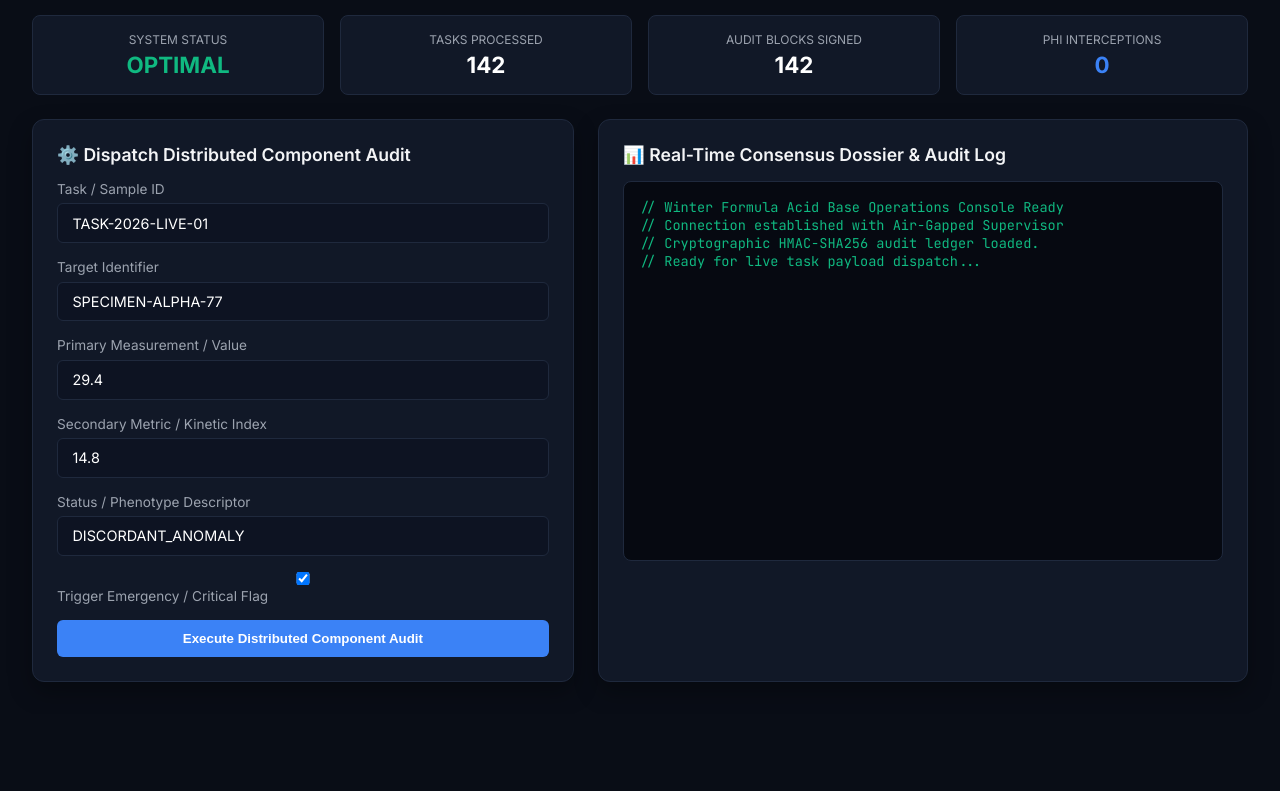
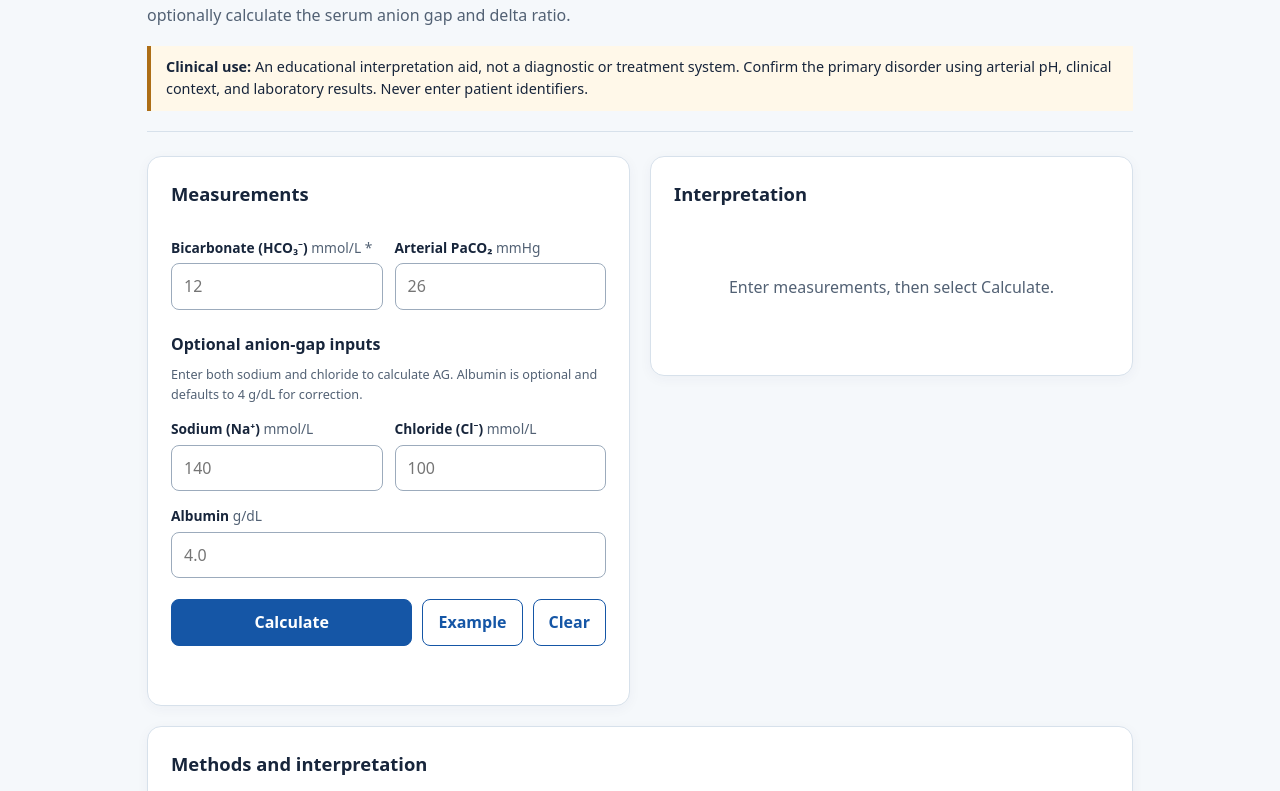
Before and after one commit to abusuraihsakhri/winter-formula-acid-base, a plain HTML site: page web/index.html in a window 1280 px wide. Shown: the part 126-917 px from the top of the page. Before the commit the page ends 840 px from the top, so only its background shows below. Drawn offline with Linux system fonts and the light colour scheme.

Commit message:
Replace simulated operations console with accessible local acid-base calculator

```diff
--- a/web/index.html
+++ b/web/index.html
@@ -1,236 +1,129 @@
-<!DOCTYPE html>
+<!doctype html>
 <html lang="en">
 <head>
-    <meta charset="UTF-8">
-    <meta name="viewport" content="width=device-width, initial-scale=1.0">
-    <title>Winter Formula Acid Base — Operations Console</title>
-    <link href="https://fonts.googleapis.com/css2?family=Inter:wght@300;400;600;700&family=JetBrains+Mono:wght@400;600&display=swap" rel="stylesheet">
+  <meta charset="utf-8">
+  <meta name="viewport" content="width=device-width, initial-scale=1">
+  <meta name="description" content="Local Winter's formula and anion gap calculator for metabolic acidosis.">
+  <title>Winter's Formula | Acid–Base Calculator</title>
   <style>
-        :root {
-            --bg: #090d16;
-            --card: #111827;
-            --border: #1f293d;
-            --accent: #3b82f6;
-            --accent-glow: rgba(59, 130, 246, 0.25);
-            --text: #f3f4f6;
-            --text-muted: #9ca3af;
-            --danger: #ef4444;
-            --warning: #f59e0b;
-            --success: #10b981;
-        }
-        * { box-sizing: border-box; margin: 0; padding: 0; }
-        body {
-            font-family: 'Inter', sans-serif;
-            background: var(--bg);
-            color: var(--text);
-            padding: 2rem;
-            min-height: 100vh;
-        }
-        .header {
-            display: flex;
-            justify-content: space-between;
-            align-items: center;
-            border-bottom: 1px solid var(--border);
-            padding-bottom: 1.5rem;
-            margin-bottom: 2rem;
-        }
-        .header-title h1 { font-size: 1.6rem; font-weight: 700; color: #fff; }
-        .header-title p { color: var(--text-muted); font-size: 0.9rem; margin-top: 0.25rem; }
-        .badge {
-            display: inline-block;
-            padding: 0.3rem 0.8rem;
-            border-radius: 9999px;
-            font-size: 0.75rem;
-            font-weight: 600;
-            background: var(--accent-glow);
-            color: var(--accent);
-            border: 1px solid var(--accent);
-        }
-        .grid {
-            display: grid;
-            grid-template-columns: 1fr 1.2fr;
-            gap: 1.5rem;
-        }
-        .card {
-            background: var(--card);
-            border: 1px solid var(--border);
-            border-radius: 12px;
-            padding: 1.5rem;
-            box-shadow: 0 10px 25px rgba(0,0,0,0.3);
-        }
-        .card h2 {
-            font-size: 1.1rem;
-            font-weight: 600;
-            margin-bottom: 1rem;
-            display: flex;
-            align-items: center;
-            gap: 0.5rem;
-        }
-        .form-group { margin-bottom: 1rem; }
-        label { display: block; font-size: 0.85rem; color: var(--text-muted); margin-bottom: 0.4rem; }
-        input, select, textarea {
-            width: 100%;
-            padding: 0.65rem 0.9rem;
-            background: #0d1322;
-            border: 1px solid var(--border);
-            border-radius: 6px;
-            color: #fff;
-            font-family: inherit;
-            font-size: 0.9rem;
-        }
-        input:focus, textarea:focus { outline: none; border-color: var(--accent); }
-        .btn {
-            background: var(--accent);
-            color: #fff;
-            border: none;
-            padding: 0.7rem 1.4rem;
-            border-radius: 6px;
-            font-weight: 600;
-            cursor: pointer;
-            transition: 0.2s;
-            width: 100%;
-        }
-        .btn:hover { background: #2563eb; }
-        .terminal {
-            background: #060911;
-            border: 1px solid var(--border);
-            border-radius: 8px;
-            padding: 1rem;
-            font-family: 'JetBrains Mono', monospace;
-            font-size: 0.85rem;
-            color: #10b981;
-            height: 380px;
-            overflow-y: auto;
-            white-space: pre-wrap;
-        }
-        .metrics-bar {
-            display: grid;
-            grid-template-columns: repeat(4, 1fr);
-            gap: 1rem;
-            margin-bottom: 1.5rem;
-        }
-        .metric-box {
-            background: var(--card);
-            border: 1px solid var(--border);
-            border-radius: 8px;
-            padding: 1rem;
-            text-align: center;
-        }
-        .metric-val { font-size: 1.4rem; font-weight: 700; color: #fff; margin-top: 0.25rem; }
-        .metric-label { font-size: 0.75rem; color: var(--text-muted); text-transform: uppercase; }
+    :root { color-scheme: light; font-family: system-ui,-apple-system,BlinkMacSystemFont,"Segoe UI",sans-serif; --ink:#17253b; --muted:#526174; --line:#d7e1eb; --bg:#f5f8fb; --blue:#1556a6; --card:#fff; }
+    * { box-sizing:border-box; }
+    body { margin:0; background:var(--bg); color:var(--ink); line-height:1.55; }
+    .wrap { max-width:1030px; margin:0 auto; padding:24px 22px 48px; }
+    header { border-bottom:1px solid var(--line); padding-bottom:20px; margin-bottom:24px; }
+    h1 { font-size:clamp(1.7rem,3.1vw,2.45rem); letter-spacing:-.035em; margin:5px 0; line-height:1.2; }
+    h2 { font-size:1.15rem; margin:0 0 15px; }
+    h3 { font-size:1rem; margin:22px 0 8px; }
+    p { margin:9px 0; }
+    .eyebrow { font-size:.78rem; color:var(--blue); text-transform:uppercase; letter-spacing:.1em; font-weight:700; }
+    .sub, .help, footer { color:var(--muted); }
+    .sub { max-width:740px; }
+    .notice { border-left:4px solid #ad6e16; background:#fff8e9; padding:10px 15px; margin-top:18px; font-size:.9rem; }
+    .layout { display:grid; grid-template-columns:minmax(0,1fr) minmax(0,1fr); gap:20px; align-items:start; }
+    .panel { background:var(--card); border:1px solid var(--line); border-radius:14px; padding:23px; box-shadow:0 3px 13px #2539520b; min-width:0; }
+    label { display:block; font-size:.86rem; font-weight:650; margin:14px 0 5px; }
+    .help { display:block; font-size:.79rem; margin:3px 0 0; }
+    input { display:block; font:inherit; width:100%; padding:10px 12px; border-radius:8px; border:1px solid #9cabbc; background:white; color:var(--ink); }
+    input:focus-visible,button:focus-visible,a:focus-visible { outline:3px solid #6b9fe2; outline-offset:2px; }
+    .row { display:grid; grid-template-columns:1fr 1fr; gap:12px; }
+    .unit { color:var(--muted); font-weight:400; }
+    .buttons { display:flex; flex-wrap:wrap; gap:10px; margin-top:21px; }
+    button { cursor:pointer; border:1px solid var(--blue); border-radius:8px; padding:10px 15px; font:inherit; font-weight:650; }
+    button.primary { background:var(--blue); color:#fff; flex:1; }
+    button.secondary { background:#fff; color:var(--blue); }
+    button:hover { filter:brightness(.94); }
+    #error { color:#a12424; margin-top:11px; font-weight:600; min-height:1em; }
+    .empty { padding:52px 0; text-align:center; color:var(--muted); }
+    .result-title { color:var(--muted); font-size:.78rem; font-weight:700; letter-spacing:.04em; text-transform:uppercase; }
+    .hero-number { font-weight:750; color:var(--blue); font-variant-numeric:tabular-nums; font-size:clamp(2.1rem,4vw,3rem); line-height:1.2; margin:8px 0 0; }
+    .range { font-size:1.03rem; margin:6px 0 19px; }
+    .interp { background:#eef4fc; border-left:4px solid var(--blue); padding:12px 14px; border-radius:4px; font-weight:600; }
+    dl { margin:14px 0 0; }
+    .measure { display:flex; justify-content:space-between; align-items:baseline; gap:10px; padding:11px 0; border-bottom:1px solid var(--line); }
+    dt { color:var(--muted); font-size:.88rem; }
+    dd { margin:0; text-align:right; font-weight:700; font-variant-numeric:tabular-nums; }
+    .formula { font: .9rem ui-monospace,SFMono-Regular,Consolas,monospace; padding:12px; background:#edf2f7; border-radius:8px; overflow-x:auto; }
+    .footnote { color:var(--muted); font-size:.83rem; margin-top:15px; }
+    .reference { margin-top:20px; }
+    footer { font-size:.82rem; margin-top:26px; border-top:1px solid var(--line); padding-top:14px; }
+    a { color:var(--blue); text-underline-offset:3px; }
+    [hidden] { display:none !important; }
+    @media(max-width:730px) { .layout { grid-template-columns:1fr; } .wrap { padding:18px 14px 36px; } .panel { padding:19px; } }
+    @media(max-width:360px) { .row { grid-template-columns:1fr; gap:0; } }
   </style>
+  <script defer src="./calculator.js"></script>
+  <script defer src="./app.js"></script>
 </head>
 <body>
-
-    <div class="header">
-        <div class="header-title">
-            <h1>Winter Formula Acid Base</h1>
-            <p>Domain: Clinical & Cryptographic AI | Standard: CAP / CLSI / NIST Standards | LabMind-Atlas Architecture</p>
+  <main class="wrap">
+    <header>
+      <div class="eyebrow">Clinical physiology · Local calculation</div>
+      <h1>Winter's formula</h1>
+      <p class="sub">Estimate the expected arterial PaCO₂ in metabolic acidosis, compare measured compensation, and optionally calculate the serum anion gap and delta ratio.</p>
+      <div class="notice"><strong>Clinical use:</strong> An educational interpretation aid, not a diagnostic or treatment system. Confirm the primary disorder using arterial pH, clinical context, and laboratory results. Never enter patient identifiers.</div>
+    </header>
+    <div class="layout">
+      <section class="panel" aria-labelledby="input-heading">
+        <h2 id="input-heading">Measurements</h2>
+        <form id="calculator-form" novalidate>
+          <div class="row">
+            <div>
+              <label for="hco3">Bicarbonate (HCO₃⁻) <span class="unit">mmol/L *</span></label>
+              <input id="hco3" name="hco3" type="number" min="0.01" max="60" step="any" inputmode="decimal" required placeholder="12">
             </div>
             <div>
-            <span class="badge">Air-Gapped Active</span>
-            <span class="badge" style="background: rgba(16,185,129,0.2); color: #10b981; border-color: #10b981;">Zero-PHI Guard Active</span>
+              <label for="pco2">Arterial PaCO₂ <span class="unit">mmHg</span></label>
+              <input id="pco2" name="pco2" type="number" min="0.01" max="150" step="any" inputmode="decimal" placeholder="26">
             </div>
           </div>
-
-    <div class="metrics-bar">
-        <div class="metric-box">
-            <div class="metric-label">System Status</div>
-            <div class="metric-val" style="color: var(--success);" id="m-status">OPTIMAL</div>
+          <h3>Optional anion-gap inputs</h3>
+          <p class="help">Enter both sodium and chloride to calculate AG. Albumin is optional and defaults to 4 g/dL for correction.</p>
+          <div class="row">
+            <div>
+              <label for="sodium">Sodium (Na⁺) <span class="unit">mmol/L</span></label>
+              <input id="sodium" name="sodium" type="number" min="0.01" max="250" step="any" inputmode="decimal" placeholder="140">
             </div>
-        <div class="metric-box">
-            <div class="metric-label">Tasks Processed</div>
-            <div class="metric-val" id="m-tasks">142</div>
-        </div>
-        <div class="metric-box">
-            <div class="metric-label">Audit Blocks Signed</div>
-            <div class="metric-val" id="m-audit">142</div>
-        </div>
-        <div class="metric-box">
-            <div class="metric-label">PHI Interceptions</div>
-            <div class="metric-val" style="color: var(--accent);" id="m-phi">0</div>
+            <div>
+              <label for="chloride">Chloride (Cl⁻) <span class="unit">mmol/L</span></label>
+              <input id="chloride" name="chloride" type="number" min="0.01" max="220" step="any" inputmode="decimal" placeholder="100">
             </div>
           </div>
-
-    <div class="grid">
-        <div class="card">
-            <h2>⚙️ Dispatch Distributed Component Audit</h2>
-            <div class="form-group">
-                <label>Task / Sample ID</label>
-                <input type="text" id="task_id" value="TASK-2026-LIVE-01">
+          <label for="albumin">Albumin <span class="unit">g/dL</span></label>
+          <input id="albumin" name="albumin" type="number" min="0.01" max="8" step="any" inputmode="decimal" placeholder="4.0">
+          <div class="buttons">
+            <button class="primary" type="submit">Calculate</button>
+            <button class="secondary" type="button" id="example">Example</button>
+            <button class="secondary" type="reset">Clear</button>
           </div>
-            <div class="form-group">
-                <label>Target Identifier</label>
-                <input type="text" id="target_id" value="SPECIMEN-ALPHA-77">
+          <p id="error" role="alert" aria-live="polite"></p>
+        </form>
+      </section>
+      <section class="panel" aria-labelledby="output-heading">
+        <h2 id="output-heading">Interpretation</h2>
+        <div id="empty-result" class="empty">Enter measurements, then select Calculate.</div>
+        <div id="results" hidden aria-live="polite">
+          <div class="result-title">Expected arterial PaCO₂</div>
+          <div class="hero-number"><span id="expected"></span> <span style="font-size:.42em">mmHg</span></div>
+          <p class="range">Expected interval: <strong id="interval"></strong> mmHg</p>
+          <p class="interp" id="interpretation"></p>
+          <dl>
+            <div class="measure"><dt>Anion gap (without K⁺)</dt><dd id="anion-gap"></dd></div>
+            <div class="measure"><dt>Albumin-corrected AG</dt><dd id="corrected-gap"></dd></div>
+            <div class="measure"><dt>Delta ratio (ΔAG / ΔHCO₃⁻)</dt><dd id="delta-ratio"></dd></div>
+          </dl>
+          <p class="footnote">A dash means missing inputs or an inapplicable delta ratio. Formula-based patterns suggest possibilities, not diagnoses.</p>
         </div>
-            <div class="form-group">
-                <label>Primary Measurement / Value</label>
-                <input type="number" id="primary_metric" value="29.4" step="0.1">
+      </section>
     </div>
-            <div class="form-group">
-                <label>Secondary Metric / Kinetic Index</label>
-                <input type="number" id="secondary_metric" value="14.8" step="0.1">
-            </div>
-            <div class="form-group">
-                <label>Status / Phenotype Descriptor</label>
-                <input type="text" id="status_descriptor" value="DISCORDANT_ANOMALY">
-            </div>
-            <div class="form-group">
-                <label><input type="checkbox" id="is_critical" checked> Trigger Emergency / Critical Flag</label>
-            </div>
-            <button class="btn" onclick="runAudit()">Execute Distributed Component Audit</button>
-        </div>
-
-        <div class="card">
-            <h2>📊 Real-Time Consensus Dossier & Audit Log</h2>
-            <div class="terminal" id="outputConsole">// Winter Formula Acid Base Operations Console Ready
-// Connection established with Air-Gapped Supervisor
-// Cryptographic HMAC-SHA256 audit ledger loaded.
-// Ready for live task payload dispatch...</div>
-        </div>
-    </div>
-
-    <script>
-        async function runAudit() {
-            const consoleEl = document.getElementById('outputConsole');
-            consoleEl.innerText = "// Dispatching task across specialized workers...
-// Invoking InvariantQCWorker, SafetyEscalationWorker, ProtocolWorker...";
-
-            const payload = {
-                task_id: document.getElementById('task_id').value,
-                target_identifier: document.getElementById('target_id').value,
-                primary_metric: parseFloat(document.getElementById('primary_metric').value),
-                secondary_metric: parseFloat(document.getElementById('secondary_metric').value),
-                status_descriptor: document.getElementById('status_descriptor').value,
-                is_critical_flag: document.getElementById('is_critical').checked
-            };
-
-            try {
-                const res = await fetch('/api/audit', {
-                    method: 'POST',
-                    headers: { 'Content-Type': 'application/json' },
-                    body: JSON.stringify(payload)
-                });
-                const data = await res.json();
-                consoleEl.innerText = JSON.stringify(data, null, 2);
-                document.getElementById('m-tasks').innerText = parseInt(document.getElementById('m-tasks').innerText) + 1;
-                document.getElementById('m-audit').innerText = parseInt(document.getElementById('m-audit').innerText) + 1;
-            } catch (err) {
-                consoleEl.innerText = "// Offline / Simulation Output:\n" + JSON.stringify({
-                    dossier_id: "DOSSIER-SIM-" + Math.floor(Math.random()*10000),
-                    system: "winter-formula-acid-base",
-                    domain: "Clinical & Cryptographic AI",
-                    task_id: payload.task_id,
-                    overall_urgency: payload.is_critical_flag ? "CRITICAL_STAT_PANIC" : "ELEVATED_RISK",
-                    integrity_status: "DISCORDANT_ANOMALY",
-                    alerts: [
-                        { worker: "InvariantQCWorker", alert: "Primary metric exceeds upper reference bound" },
-                        { worker: "SafetyEscalationWorker", alert: "Critical emergency interlock flag active" }
-                    ],
-                    audit_hash: "HMAC_SHA256_e83f9a72b941d6c381f9"
-                }, null, 2);
-            }
-        }
-    </script>
+    <section class="panel reference" aria-labelledby="method-heading">
+      <h2 id="method-heading">Methods and interpretation</h2>
+      <div class="formula">Expected PaCO₂ = (1.5 × HCO₃⁻) + 8 ± 2 mmHg</div>
+      <p>PaCO₂ below the interval suggests a superimposed respiratory alkalosis; above it suggests a superimposed respiratory acidosis. Use this relationship when metabolic acidosis is present; an isolated bicarbonate result cannot establish that diagnosis.</p>
+      <div class="formula">AG = Na⁺ − (Cl⁻ + HCO₃⁻)<br>Corrected AG = AG + 2.5 × (4.0 − albumin [g/dL])<br>Delta ratio = (corrected AG − 12) / (24 − HCO₃⁻)</div>
+      <p>The delta ratio is reported only when the corrected AG is greater than 12 and bicarbonate is below 24. Normal ranges depend on the laboratory and clinical setting, and delta ratios should not be interpreted in isolation.</p>
+      <p class="footnote">Reference: <a href="https://www.merckmanuals.com/professional/nephrology/acid-base-regulation-and-disorders/acid-base-disorders" target="_blank" rel="noopener noreferrer">Merck Manual Professional — Acid–Base Disorders</a>.</p>
+    </section>
+    <footer>Runs entirely in your browser with standard JavaScript; values are not sent to a server or stored. No account or external computation is required. MIT-licensed source on <a href="https://github.com/abusuraihsakhri/winter-formula-acid-base" target="_blank" rel="noopener noreferrer">GitHub</a>.</footer>
+  </main>
 </body>
 </html>
```
Lines whose indentation alone changed are shown as unchanged.
